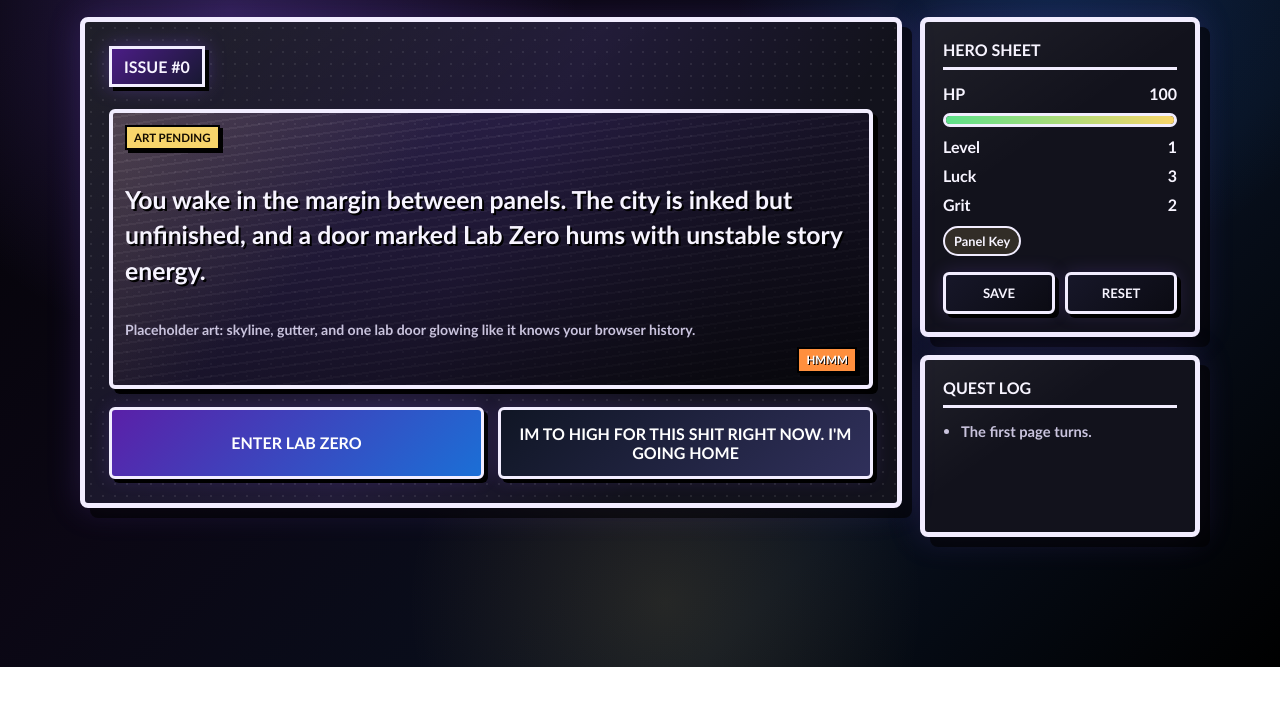
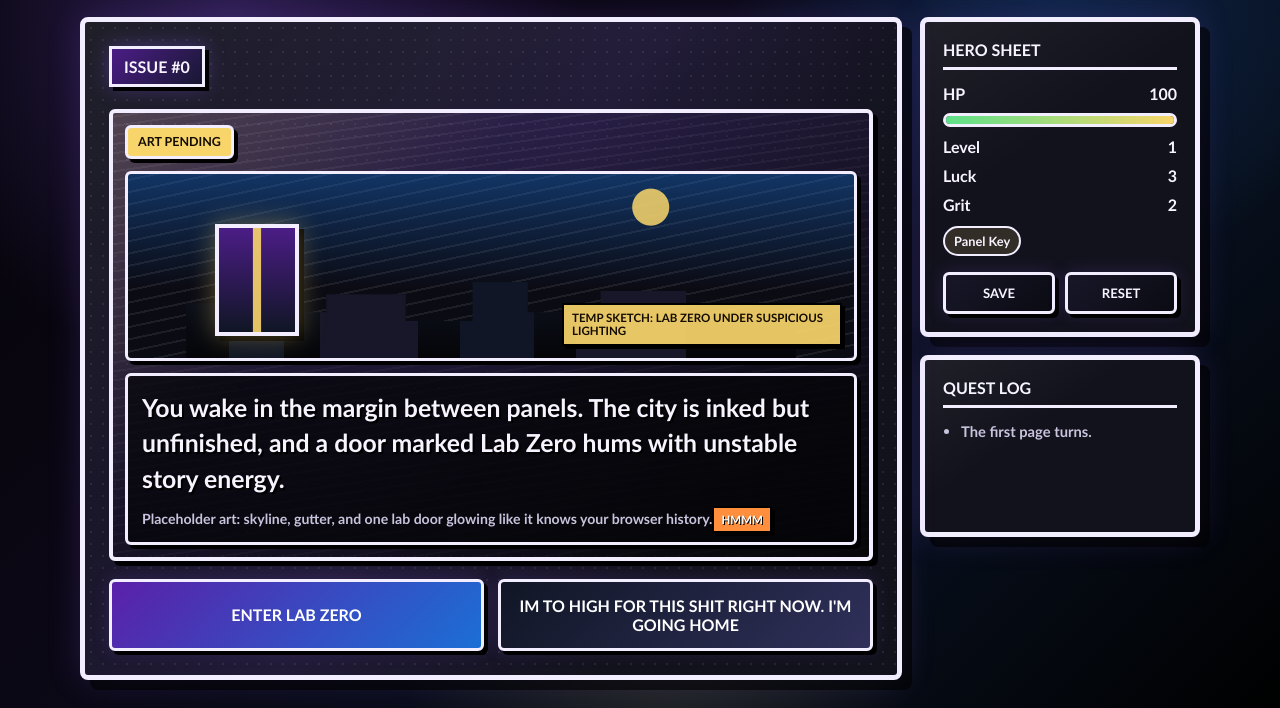
Before and after one commit to MalriktheMad/ComicQuestRPG, a plain HTML site: page index.html in a window 1280 px wide. Shown: the part 133-841 px from the top of the page. Before the commit the page ends 800 px from the top, so only its background shows below. Drawn offline with Linux system fonts and the light colour scheme.

Commit message:
Split comic panel art placeholders

```diff
--- a/index.html
+++ b/index.html
@@ -173,7 +173,7 @@
     }
 
     .choice-frame {
-      min-height: 280px;
+      min-height: 360px;
       border: 4px solid var(--line);
       border-radius: 6px;
       background:
@@ -184,33 +184,102 @@
       overflow: hidden;
       padding: 12px;
       display: grid;
-      align-content: space-between;
+      gap: 12px;
     }
 
-    .frame-stamp,
+    .frame-status,
+    .art-frame,
+    .story-frame {
+      border: 3px solid var(--line);
+      border-radius: 6px;
+      background: rgba(5, 5, 8, 0.72);
+      box-shadow: 4px 4px 0 #000;
+    }
+
+    .frame-status {
+      justify-self: start;
+      padding: 8px 10px;
+      background: var(--candle);
+      color: #140c00;
+      font-size: 0.78rem;
+      font-weight: 900;
+      line-height: 1;
+      text-transform: uppercase;
+    }
+
+    .art-frame {
+      position: relative;
+      min-height: 190px;
+      overflow: hidden;
+      background:
+        radial-gradient(circle at 72% 18%, rgba(248, 213, 107, 0.86) 0 18px, transparent 19px),
+        linear-gradient(180deg, rgba(27, 111, 214, 0.42), transparent 62%),
+        repeating-linear-gradient(-12deg, rgba(255, 255, 255, 0.08) 0 2px, transparent 2px 12px),
+        #0b0b13;
+    }
+
+    .art-frame::before {
+      content: "";
+      position: absolute;
+      inset: auto 8% 0;
+      height: 48%;
+      background:
+        linear-gradient(90deg, transparent 0 7%, #101625 7% 16%, transparent 16% 22%, #171729 22% 38%, transparent 38% 45%, #101625 45% 57%, transparent 57% 64%, #171729 64% 82%, transparent 82%),
+        linear-gradient(0deg, #050508, #101625);
+      clip-path: polygon(0 100%, 0 38%, 7% 38%, 7% 18%, 15% 18%, 15% 48%, 23% 48%, 23% 28%, 36% 28%, 36% 58%, 47% 58%, 47% 14%, 56% 14%, 56% 48%, 68% 48%, 68% 24%, 82% 24%, 82% 62%, 100% 62%, 100% 100%);
+    }
+
+    .art-frame::after {
+      content: "";
+      position: absolute;
+      left: 12%;
+      bottom: 12%;
+      width: 76px;
+      height: 104px;
+      border: 4px solid var(--line);
+      background:
+        linear-gradient(90deg, transparent 44%, rgba(248, 213, 107, 0.9) 45% 55%, transparent 56%),
+        linear-gradient(180deg, #4b1d86, #101625);
+      box-shadow: 0 0 24px rgba(248, 213, 107, 0.36), 5px 5px 0 #000;
+    }
+
+    .art-placeholder {
+      position: absolute;
+      right: 12px;
+      bottom: 12px;
+      max-width: min(280px, calc(100% - 24px));
+      border: 2px solid #000;
+      background: rgba(248, 213, 107, 0.92);
+      color: #140c00;
+      box-shadow: 3px 3px 0 #000;
+      font-size: 0.72rem;
+      font-weight: 900;
+      line-height: 1.2;
+      padding: 6px 8px;
+      text-transform: uppercase;
+    }
+
+    .story-frame {
+      padding: 14px;
+    }
+
     .frame-sfx {
       justify-self: start;
       border: 2px solid #000;
-      background: var(--candle);
-      color: #140c00;
+      background: var(--flame);
+      color: #fff;
       box-shadow: 3px 3px 0 #000;
       font-size: 0.72rem;
       font-weight: 900;
       line-height: 1;
       padding: 5px 7px;
       text-transform: uppercase;
-    }
-
-    .frame-sfx {
-      justify-self: end;
-      background: var(--flame);
-      color: #fff;
       text-shadow: 1px 1px 0 #000;
     }
 
     .frame-caption {
       max-width: 760px;
-      margin: 24px 0;
+      margin: 0 0 12px;
       color: var(--text);
       font-size: clamp(1.15rem, 2.4vw, 1.55rem);
       font-weight: 900;
@@ -526,9 +595,21 @@
       const panel = document.createElement("article");
       panel.className = "choice-frame";
 
-      const stamp = document.createElement("span");
-      stamp.className = "frame-stamp";
-      stamp.textContent = "Art Pending";
+      const status = document.createElement("div");
+      status.className = "frame-status";
+      status.textContent = "Art Pending";
+
+      const artFrame = document.createElement("div");
+      artFrame.className = "art-frame";
+
+      const placeholder = document.createElement("span");
+      placeholder.className = "art-placeholder";
+      placeholder.textContent = "Temp sketch: Lab Zero under suspicious lighting";
+
+      artFrame.appendChild(placeholder);
+
+      const storyFrame = document.createElement("div");
+      storyFrame.className = "story-frame";
 
       const caption = document.createElement("p");
       caption.className = "frame-caption";
@@ -542,7 +623,8 @@
       note.className = "frame-note";
       note.textContent = scene.frame?.note || "";
 
-      panel.append(stamp, caption, note, sfx);
+      storyFrame.append(caption, note, sfx);
+      panel.append(status, artFrame, storyFrame);
       choiceFramesEl.appendChild(panel);
 
       scene.choices.forEach((choice) => {
```
